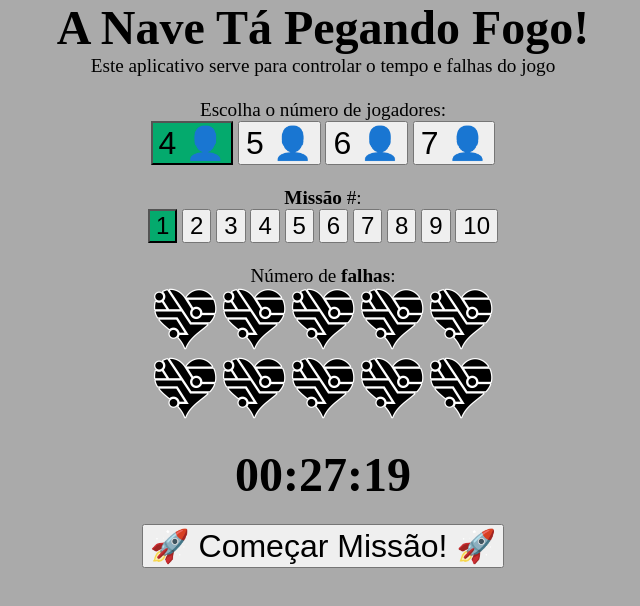
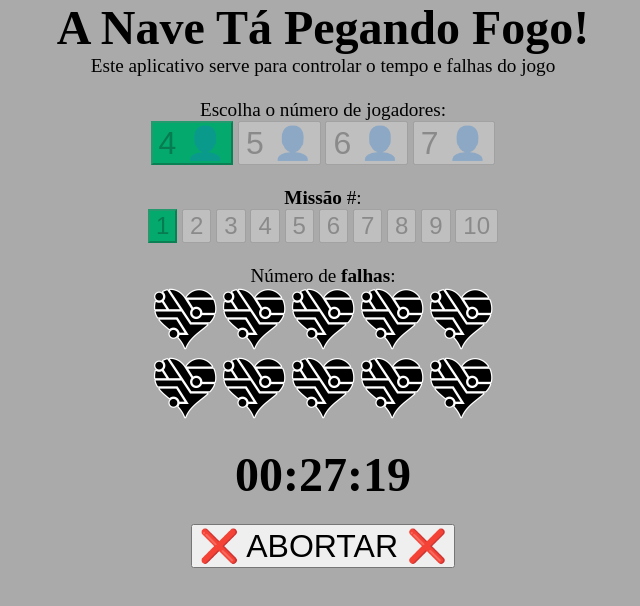
Before and after one commit to DrFuler/fulergames.github.io, a plain HTML site: page omg.html in a window 1280 px wide. Both pictures are taken after a click on the button "🚀 Começar Missão! 🚀". Shown: the whole page, without its empty margins (317-957 px from the left). Drawn offline with Linux system fonts and the light colour scheme.

Commit message:
Add files via upload

```diff
--- a/omg.html
+++ b/omg.html
@@ -58,7 +58,7 @@
 		<br>
 		<text class="title" id="timer">00:00:00</text>
 		<br>
-		<button onclick="startMission()">🚀 Começar Missão! 🚀</button>
+		<button id="start" onclick="startMission()">🚀 Começar Missão! 🚀</button>
 
 	</body>
 
--- a/script/omg.js
+++ b/script/omg.js
@@ -30,6 +30,7 @@ function toggleLife(life){
 };
 
 function timeRuns(timer){
+	if(isMissionRunning()){
 		if(timer[1] == 0){timer[0] -= 1; timer[1] = 99;}
 		else{timer[1] -= 1;}
 
@@ -40,6 +41,10 @@ function timeRuns(timer){
 		}
 
 		updateClock(timer);
+	}
+	else{
+		setClock();
+	}
 };
 
 function setClock(){
@@ -60,5 +65,25 @@ function updateClock(timer){
 };
 
 function startMission(){
+	toggleMission();
 	timeRuns(setClock());
+};
+
+function isMissionRunning(){return !document.getElementById("start").innerText.includes("Começar");};
+function toggleMission(){
+	var starter = document.getElementById("start");
+	if(starter.innerText.includes("Começar")){
+		starter.innerText = "❌ ABORTAR ❌ ";
+		enableButtons(false);
 	}
+	else{
+		starter.innerText = "🚀 Começar Missão! 🚀";
+		enableButtons(true);
+	}
+};
+
+function enableButtons(mode){
+	mode = !mode;
+	document.querySelectorAll('.players').forEach(element => {element.disabled = mode;});
+	document.querySelectorAll('.mission').forEach(element => {element.disabled = mode;});
+};
```
Lines whose indentation alone changed are shown as unchanged.
